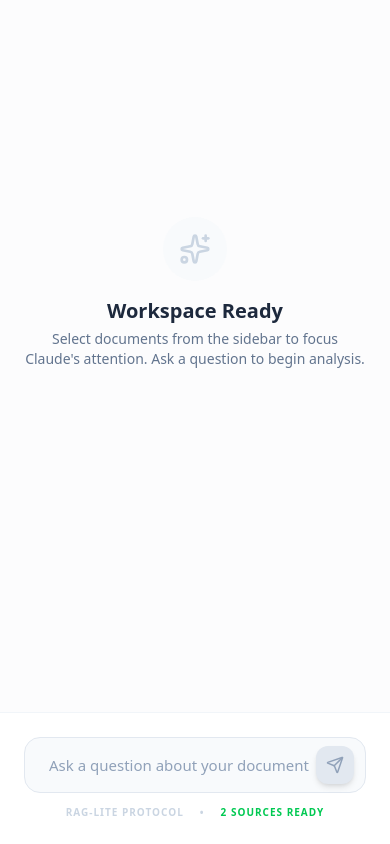
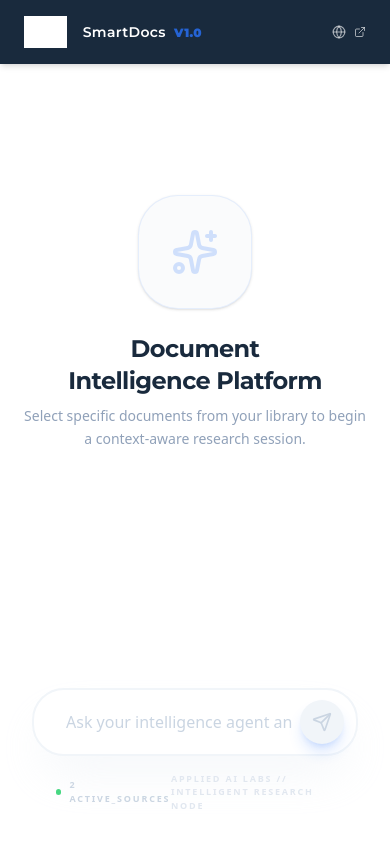
Before and after one commit to toddwmac/rag-lite-test1, a Next.js app: page / in a window 390 px wide. Built offline with nearby package versions, Linux system fonts and the light colour scheme; grey boxes are pictures that could not be loaded.

Commit message:
UI Update to AAIL brand

```diff
--- a/src/app/layout.tsx
+++ b/src/app/layout.tsx
@@ -1,5 +1,5 @@
 import type { Metadata } from "next";
-import { Geist, Geist_Mono } from "next/font/google";
+import { Geist, Geist_Mono, Montserrat } from "next/font/google";
 import "./globals.css";
 
 const geistSans = Geist({
@@ -12,9 +12,14 @@ const geistMono = Geist_Mono({
   subsets: ["latin"],
 });
 
+const montserrat = Montserrat({
+  variable: "--font-montserrat",
+  subsets: ["latin"],
+});
+
 export const metadata: Metadata = {
-  title: "RAG-Lite Notebook",
-  description: "A simple RAG application powered by Claude 3.5 Sonnet",
+  title: "Applied AI Labs: SmartDocs",
+  description: "Professional Document Intelligence Powered by Claude 3 Haiku",
 };
 
 export default function RootLayout({
@@ -25,7 +30,7 @@ export default function RootLayout({
   return (
     <html lang="en">
       <body
-        className={`${geistSans.variable} ${geistMono.variable} antialiased`}
+        className={`${geistSans.variable} ${geistMono.variable} ${montserrat.variable} antialiased`}
       >
         {children}
       </body>
--- a/src/app/page.tsx
+++ b/src/app/page.tsx
@@ -2,7 +2,7 @@
 
 import { useChat } from '@ai-sdk/react';
 import { useEffect, useState, useRef } from 'react';
-import { Send, Bot, User, FileText, Loader2, Sparkles, CheckCircle2, Circle } from 'lucide-react';
+import { Send, User, FileText, Loader2, Sparkles, CheckCircle2, Circle, Globe, ExternalLink } from 'lucide-react';
 
 export default function Chat() {
   const [localInput, setLocalInput] = useState('');
@@ -29,7 +29,6 @@ export default function Chat() {
       .then(data => {
         if (data.files) {
           setFiles(data.files);
-          // Default to all files selected initially
           setSelectedFiles(data.files);
         }
       })
@@ -64,7 +63,6 @@ export default function Chat() {
     if (!text || isLoading) return;
 
     try {
-      // Send selectedFiles along with the message
       await append({
         content: text,
         role: 'user'
@@ -80,33 +78,56 @@ export default function Chat() {
   if (!mounted) return null;
 
   return (
-    <div className="flex h-screen bg-[#fcfcfd] text-slate-900 font-sans selection:bg-blue-100">
+    <div className="flex flex-col h-screen bg-[#FAFBFC] text-[#192a3d] font-sans selection:bg-[#2872fa]/10">
 
-      {/* 1. SIDEBAR (Active Knowledge Base) */}
-      <aside className="w-72 bg-white border-r border-slate-200 hidden md:flex flex-col shadow-sm">
-        <div className="p-5 border-b border-slate-100 flex items-center justify-between">
-          <div className="flex items-center gap-2 font-bold text-slate-800 tracking-tight">
-            <div className="bg-blue-600 p-1 rounded text-white"><Bot size={16} /></div>
-            RAG-Lite
-          </div>
+      {/* 1. CORPORATE HEADER */}
+      <header className="h-16 bg-[#192a3d] flex items-center justify-between px-6 shadow-md z-10">
+        <div className="flex items-center gap-4">
+          <img
+            src="https://centerforappliedai.com/wp-content/uploads/2025/03/8e2adab0e3f168217b0338d68bba5992.png"
+            alt="Applied AI Labs"
+            className="h-8 w-auto brightness-0 invert"
+          />
+          <div className="h-6 w-[1px] bg-white/20 hidden md:block" />
+          <h1 className="text-white font-montserrat font-semibold tracking-wide text-sm md:text-base">
+            SmartDocs <span className="text-[#2872fa] font-black text-xs ml-1 opacity-80 uppercase">v1.0</span>
+          </h1>
         </div>
 
-        <div className="flex-1 overflow-y-auto p-4">
-          <div className="flex items-center justify-between mb-4">
-            <h3 className="text-[11px] font-bold text-slate-400 uppercase tracking-widest flex items-center gap-2">
-              <FileText size={12} /> Knowledge Base
+        <div className="flex items-center gap-4">
+          <a
+            href="https://www.CenterForAppliedai.com"
+            target="_blank"
+            rel="noopener noreferrer"
+            className="text-white/60 hover:text-white flex items-center gap-2 text-xs font-medium transition-colors"
+          >
+            <Globe size={14} />
+            <span className="hidden sm:inline">appliedailabs.com</span>
+            <ExternalLink size={12} />
+          </a>
+        </div>
+      </header>
+
+      <div className="flex flex-1 overflow-hidden">
+
+        {/* 2. SIDEBAR (Dark Brand Style) */}
+        <aside className="w-72 bg-[#192a3d] text-white hidden md:flex flex-col shadow-inner">
+          <div className="flex-1 overflow-y-auto p-6 scrollbar-hide">
+            <div className="flex items-center justify-between mb-6">
+              <h3 className="text-[10px] font-black text-white/40 uppercase tracking-[0.2em] flex items-center gap-2">
+                <FileText size={12} className="text-[#2872fa]" /> Knowledge Base
               </h3>
               <button
                 onClick={toggleAll}
-              className="text-[10px] font-bold text-blue-600 hover:text-blue-700 uppercase"
+                className="text-[10px] font-bold text-[#2872fa] hover:text-[#1559ed] transition-colors uppercase"
               >
                 {selectedFiles.length === files.length ? 'Clear' : 'Select All'}
               </button>
             </div>
 
-          <div className="space-y-1">
+            <div className="space-y-2">
               {files.length === 0 ? (
-              <p className="text-xs text-slate-400 italic px-2">No documents found</p>
+                <p className="text-xs text-white/30 italic px-2">No documents discovered</p>
               ) : (
                 files.map(file => {
                   const isSelected = selectedFiles.includes(file);
@@ -114,16 +135,16 @@ export default function Chat() {
                     <button
                       key={file}
                       onClick={() => toggleFile(file)}
-                    className={`w-full flex items-center gap-3 px-3 py-2.5 text-xs text-left rounded-xl transition-all border ${
+                      className={`w-full flex items-center gap-3 px-4 py-3 text-xs text-left rounded-xl transition-all border ${
                         isSelected
-                        ? 'bg-blue-50 border-blue-100 text-blue-700 font-medium'
-                        : 'bg-white border-transparent text-slate-500 hover:bg-slate-50'
+                          ? 'bg-[#2872fa]/10 border-[#2872fa]/30 text-white font-semibold'
+                          : 'bg-transparent border-transparent text-white/50 hover:bg-white/5'
                       }`}
                     >
                       {isSelected ? (
-                      <CheckCircle2 size={14} className="text-blue-500 flex-shrink-0" />
+                        <CheckCircle2 size={14} className="text-[#2872fa] flex-shrink-0" />
                       ) : (
-                      <Circle size={14} className="text-slate-200 flex-shrink-0" />
+                        <Circle size={14} className="text-white/10 flex-shrink-0" />
                       )}
                       <span className="truncate" title={file}>{file}</span>
                     </button>
@@ -133,79 +154,88 @@ export default function Chat() {
             </div>
           </div>
 
-        <div className="p-4 bg-slate-50 border-t border-slate-100 space-y-2">
-          <div className="flex justify-between text-[10px] font-bold">
-            <span className="text-slate-400">Sources Active</span>
-            <span className="text-blue-600">{selectedFiles.length} / {files.length}</span>
+          <div className="p-6 bg-black/20 border-t border-white/5 space-y-3">
+            <div className="flex justify-between text-[10px] font-black uppercase tracking-widest">
+              <span className="text-white/30">Intelligence</span>
+              <span className="text-[#2872fa]">Claude Haiku</span>
             </div>
-          <div className="w-full bg-slate-200 h-1 rounded-full overflow-hidden">
+            <div className="w-full bg-white/5 h-1 rounded-full overflow-hidden">
               <div
-              className="bg-blue-500 h-full transition-all duration-500"
-              style={{ width: `${(selectedFiles.length / files.length) * 100}%` }}
+                className="bg-[#2872fa] h-full transition-all duration-700 ease-out"
+                style={{ width: `${(selectedFiles.length / Math.max(files.length, 1)) * 100}%` }}
               />
             </div>
           </div>
         </aside>
 
-      {/* 2. MAIN CONTENT AREA */}
-      <main className="flex-1 flex flex-col min-w-0">
+        {/* 3. MAIN WORKSPACE */}
+        <main className="flex-1 flex flex-col relative min-w-0 bg-white">
 
-        {/* TOP OUTPUT ZONE */}
           <div
-          className="flex-1 overflow-y-auto px-6 md:px-12 py-10 scroll-smooth custom-scrollbar"
+            className="flex-1 overflow-y-auto px-6 md:px-16 py-12 scroll-smooth custom-scrollbar"
             ref={scrollRef}
           >
             <div className="max-w-4xl mx-auto">
               {messages.length === 0 ? (
-              <div className="h-[60vh] flex flex-col items-center justify-center text-center space-y-4">
-                <div className="bg-slate-50 p-4 rounded-full text-slate-300">
-                  <Sparkles size={32} />
+                <div className="h-[50vh] flex flex-col items-center justify-center text-center space-y-6 animate-in fade-in duration-700">
+                  <div className="bg-[#FAFBFC] p-8 rounded-[2.5rem] border border-[#2872fa]/10 shadow-sm">
+                    <Sparkles size={48} className="text-[#2872fa] opacity-20" />
                   </div>
-                <div>
-                  <h2 className="text-xl font-bold text-slate-800">Workspace Ready</h2>
-                  <p className="text-sm text-slate-500 max-w-sm mt-1">Select documents from the sidebar to focus Claude's attention. Ask a question to begin analysis.</p>
+                  <div className="space-y-2">
+                    <h2 className="text-2xl font-montserrat font-bold text-[#192a3d] tracking-tight text-balance">
+                      Document Intelligence Platform
+                    </h2>
+                    <p className="text-slate-400 text-sm max-w-sm mx-auto leading-relaxed font-medium">
+                      Select specific documents from your library to begin a context-aware research session.
+                    </p>
                   </div>
                 </div>
               ) : (
-              <div className="space-y-10 pb-20">
+                <div className="space-y-12 pb-24">
                   {messages.map((m, i) => (
-                  <div key={i} className={`flex gap-4 md:gap-6 ${m.role === 'user' ? 'justify-end' : 'justify-start'}`}>
-                    {m.role !== 'user' && (
-                      <div className="w-8 h-8 rounded-full bg-blue-50 border border-blue-100 flex items-center justify-center text-blue-600 flex-shrink-0 mt-1">
-                        <Bot size={18} />
+                    <div key={i} className={`flex gap-6 ${m.role === 'user' ? 'flex-row-reverse' : 'flex-row'}`}>
+                      <div className={`w-9 h-9 rounded-full flex items-center justify-center flex-shrink-0 mt-1 shadow-sm border ${
+                        m.role === 'user'
+                          ? 'bg-[#192a3d] text-white border-[#192a3d]'
+                          : 'bg-white text-[#2872fa] border-[#2872fa]/10'
+                      }`}>
+                        {m.role === 'user' ? <User size={18} /> : (
+                          <img
+                            src="https://centerforappliedai.com/wp-content/uploads/2025/03/8e2adab0e3f168217b0338d68bba5992.png"
+                            className="w-5 h-auto brightness-0"
+                            style={{ filter: 'invert(32%) sepia(91%) saturate(3042%) hue-rotate(213deg) brightness(101%) contrast(97%)' }}
+                            alt="AI"
+                          />
+                        )}
                       </div>
-                    )}
 
-                    <div className={`max-w-[85%] space-y-1.5 ${m.role === 'user' ? 'text-right' : 'text-left'}`}>
-                      <div className={`inline-block px-5 py-3.5 rounded-2xl text-[14px] leading-relaxed shadow-sm ${
+                      <div className={`max-w-[80%] space-y-2 ${m.role === 'user' ? 'items-end' : 'items-start'}`}>
+                        <div className={`px-6 py-4 rounded-3xl text-[15px] leading-relaxed shadow-sm ${
                           m.role === 'user'
-                          ? 'bg-blue-600 text-white rounded-tr-none'
-                          : 'bg-white text-slate-800 border border-slate-100 rounded-tl-none'
+                            ? 'bg-[#2872fa] text-white rounded-tr-none'
+                            : 'bg-[#FAFBFC] text-[#192a3d] border border-[#2872fa]/5 rounded-tl-none'
                         }`}>
                           <div className="whitespace-pre-wrap">{m.content}</div>
                         </div>
-                      <div className="text-[10px] text-slate-400 font-bold uppercase tracking-widest px-1">
-                        {m.role === 'user' ? 'You' : 'Claude'}
+                        <div className={`text-[9px] font-black uppercase tracking-[0.2em] text-slate-300 px-2 ${m.role === 'user' ? 'text-right' : 'text-left'}`}>
+                          {m.role === 'user' ? 'Transmission Recv' : 'Intelligence Stream'}
                         </div>
                       </div>
-
-                    {m.role === 'user' && (
-                      <div className="w-8 h-8 rounded-full bg-slate-800 flex items-center justify-center text-white flex-shrink-0 mt-1">
-                        <User size={18} />
-                      </div>
-                    )}
                     </div>
                   ))}
 
                   {isLoading && (
-                  <div className="flex gap-4 animate-pulse">
-                    <div className="w-8 h-8 rounded-full bg-slate-50 flex items-center justify-center text-slate-300">
-                      <Loader2 size={18} className="animate-spin" />
+                    <div className="flex gap-6 animate-in fade-in duration-300">
+                      <div className="w-9 h-9 rounded-full bg-white border border-[#2872fa]/10 flex items-center justify-center flex-shrink-0 mt-1 shadow-sm">
+                        <Loader2 size={18} className="animate-spin text-[#2872fa]" />
                       </div>
-                    <div className="bg-white border border-slate-50 px-5 py-3.5 rounded-2xl rounded-tl-none shadow-sm flex items-center gap-2">
-                      <div className="w-1.5 h-1.5 bg-blue-400 rounded-full animate-bounce" />
-                      <div className="w-1.5 h-1.5 bg-blue-400 rounded-full animate-bounce [animation-delay:0.2s]" />
-                      <span className="text-xs text-slate-400 font-medium ml-1">Thinking...</span>
+                      <div className="bg-[#FAFBFC] border border-[#2872fa]/5 px-6 py-4 rounded-3xl rounded-tl-none shadow-sm flex items-center gap-3">
+                        <div className="flex gap-1">
+                          <div className="w-1.5 h-1.5 bg-[#2872fa] rounded-full animate-bounce" />
+                          <div className="w-1.5 h-1.5 bg-[#2872fa] rounded-full animate-bounce [animation-delay:0.2s]" />
+                          <div className="w-1.5 h-1.5 bg-[#2872fa] rounded-full animate-bounce [animation-delay:0.4s]" />
+                        </div>
+                        <span className="text-[11px] text-slate-400 font-bold uppercase tracking-widest">Analyzing Documents</span>
                       </div>
                     </div>
                   )}
@@ -213,23 +243,26 @@ export default function Chat() {
               )}
 
               {error && (
-              <div className="max-w-md mx-auto mb-8 p-4 bg-red-50 border border-red-100 rounded-xl flex items-center gap-3 text-red-800 text-xs font-medium">
-                <div className="bg-red-500 text-white p-1 rounded-full"><Bot size={12} /></div>
-                System error: {error.message}
+                <div className="max-w-md mx-auto mb-12 p-5 bg-red-50 border border-red-100 rounded-2xl flex items-center gap-4 text-red-800 text-xs font-semibold shadow-sm">
+                  <div className="bg-red-500 text-white p-1.5 rounded-full"><Bot size={14} /></div>
+                  <div className="space-y-0.5">
+                    <p className="uppercase tracking-tight opacity-50 text-[10px]">Critical Stream Error</p>
+                    <p>{error.message}</p>
+                  </div>
                 </div>
               )}
             </div>
           </div>
 
-        {/* BOTTOM INPUT ZONE */}
-        <div className="p-6 md:p-10 bg-white border-t border-slate-100">
+          {/* 4. PREMIUM INPUT DOCK */}
+          <div className="p-8 md:p-12 bg-gradient-to-t from-white via-white to-transparent sticky bottom-0">
             <div className="max-w-3xl mx-auto relative group">
               <form onSubmit={onFormSubmit} className="relative flex items-center">
                 <input
                   autoFocus
-                className="w-full pl-6 pr-14 py-4 rounded-2xl bg-slate-50 border border-slate-200 focus:bg-white focus:border-blue-500 focus:ring-4 focus:ring-blue-500/5 outline-none transition-all text-[15px] placeholder:text-slate-400"
+                  className="w-full pl-8 pr-16 py-5 rounded-[2rem] bg-white border-2 border-slate-100 focus:border-[#2872fa] outline-none transition-all text-[16px] shadow-2xl shadow-slate-200/40 placeholder:text-slate-300 disabled:bg-[#FAFBFC] disabled:cursor-not-allowed"
                   value={localInput}
-                placeholder={selectedFiles.length === 0 ? "Select a document to begin..." : "Ask a question about your documents..."}
+                  placeholder={selectedFiles.length === 0 ? "Select context to begin..." : "Ask your intelligence agent anything..."}
                   onChange={(e) => setLocalInput(e.target.value)}
                   disabled={selectedFiles.length === 0}
                   onKeyDown={(e) => {
@@ -242,33 +275,53 @@ export default function Chat() {
                 <button
                   type="submit"
                   disabled={isLoading || !localInput.trim() || selectedFiles.length === 0}
-                className="absolute right-3 p-2.5 bg-blue-600 text-white rounded-xl disabled:bg-slate-200 disabled:text-slate-400 hover:bg-blue-700 transition-all shadow-md active:scale-95"
+                  className="absolute right-3.5 p-3 bg-[#2872fa] text-white rounded-full disabled:bg-slate-100 disabled:text-slate-300 hover:bg-[#1559ed] transition-all shadow-lg shadow-[#2872fa]/20 active:scale-90"
                 >
-                {isLoading ? <Loader2 size={18} className="animate-spin" /> : <Send size={18} />}
+                  {isLoading ? <Loader2 size={20} className="animate-spin" /> : <Send size={20} />}
                 </button>
               </form>
-            <div className="flex justify-center mt-3 text-[10px] font-bold text-slate-300 uppercase tracking-widest gap-4">
-               <span>RAG-Lite Protocol</span>
-               <span>•</span>
-               <span className={selectedFiles.length > 0 ? 'text-green-500' : 'text-slate-300'}>
-                 {selectedFiles.length} Source{selectedFiles.length !== 1 ? 's' : ''} Ready
+              <div className="flex justify-between items-center mt-4 px-6">
+                 <div className="flex items-center gap-2">
+                    <div className={`w-1.5 h-1.5 rounded-full ${selectedFiles.length > 0 ? 'bg-green-500 animate-pulse' : 'bg-slate-200'}`} />
+                    <span className="text-[9px] font-black text-slate-300 uppercase tracking-[0.2em]">
+                      {selectedFiles.length} ACTIVE_SOURCES
                     </span>
+                 </div>
+                 <div className="text-[9px] font-black text-slate-200 uppercase tracking-[0.2em]">
+                   Applied AI Labs // Intelligent Research Node
+                 </div>
               </div>
             </div>
           </div>
         </main>
+      </div>
 
       <style jsx global>{`
-        @import url('https://fonts.googleapis.com/css2?family=Inter:wght@400;500;600;700&display=swap');
+        @import url('https://fonts.googleapis.com/css2?family=Inter:wght@400;500;600;700&family=Montserrat:wght@200;400;600;700;900&display=swap');
+
         body {
           margin: 0;
           padding: 0;
-          font-family: 'Inter', -apple-system, BlinkMacSystemFont, "Segoe UI", Roboto, sans-serif;
-          background: #fcfcfd;
+          font-family: 'Inter', sans-serif;
+          background: #FAFBFC;
         }
+
+        .font-montserrat {
+          font-family: var(--font-montserrat), 'Montserrat', sans-serif;
+        }
+
         .custom-scrollbar::-webkit-scrollbar { width: 6px; }
         .custom-scrollbar::-webkit-scrollbar-track { background: transparent; }
-        .custom-scrollbar::-webkit-scrollbar-thumb { background: #e2e8f0; border-radius: 10px; }
+        .custom-scrollbar::-webkit-scrollbar-thumb { background: #E1E8ED; border-radius: 10px; }
+        .custom-scrollbar::-webkit-scrollbar-thumb:hover { background: #2872fa; }
+
+        .scrollbar-hide::-webkit-scrollbar {
+          display: none;
+        }
+        .scrollbar-hide {
+          -ms-overflow-style: none;
+          scrollbar-width: none;
+        }
       `}</style>
     </div>
   );
```
Lines whose indentation alone changed are shown as unchanged.
